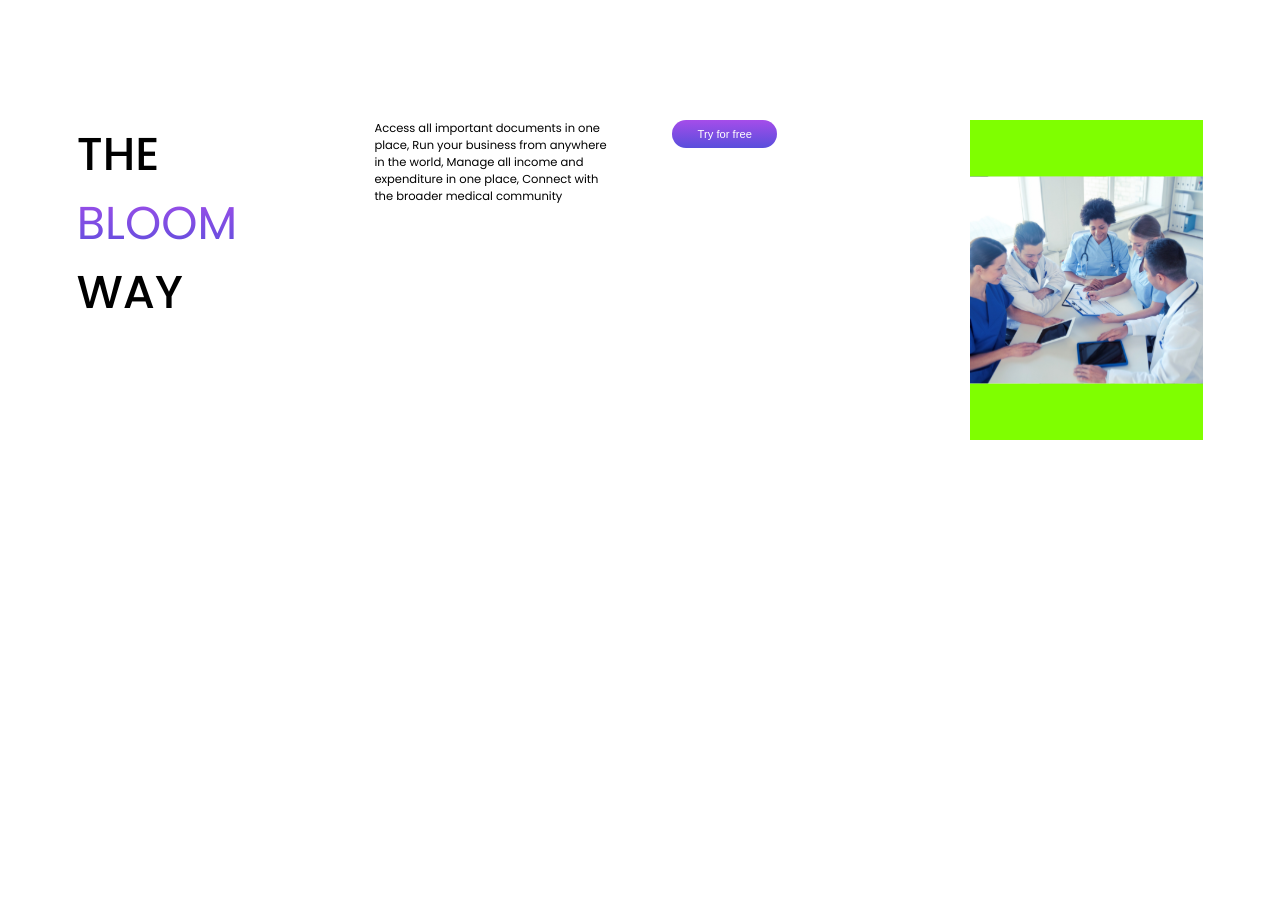
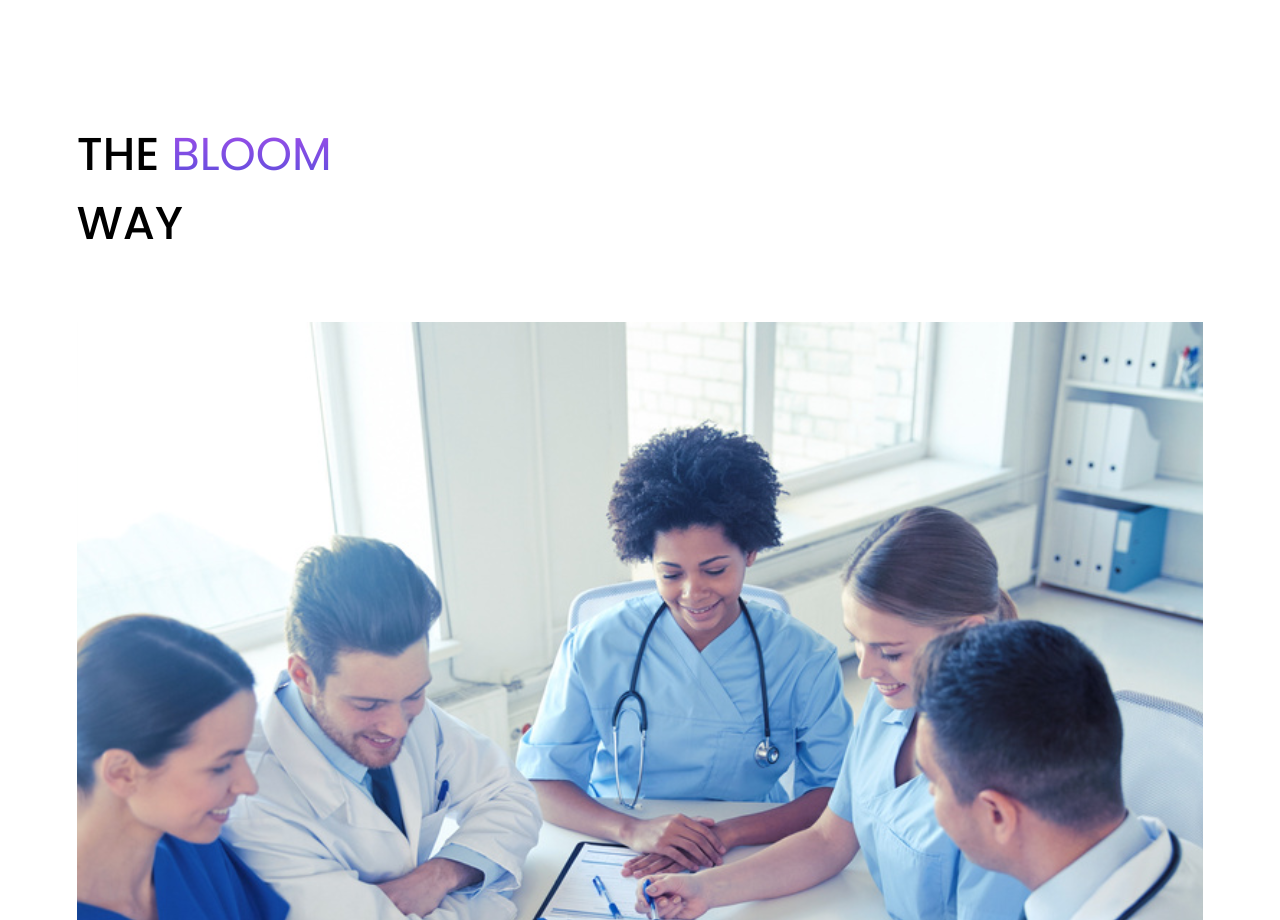
Before and after one commit to Lovethrech/BLOOM-Chel, a Vue app: page / in a window 1280 px wide. Shown: the part 1000-1920 px from the top of the page. Before the commit the page ends 1680 px from the top, so only its background shows below. Built offline with nearby package versions, Linux system fonts and the light colour scheme.

Commit message:
...working on home-about section component.

```diff
--- a/src/components/home/about/HomeAbout.vue
+++ b/src/components/home/about/HomeAbout.vue
@@ -37,12 +37,23 @@ const tryFreeBtnColor=ref("#ffffff");
 }
 .home-about-mini-ctn{
     width:100%;
-    display:flex;
-    flex-direction: row;
-    justify-content: space-between;
+    display:grid;
+
     gap:5vw;
     height:40%;
 }
+.home-about-title{
+        grid-column: 1;
+        grid-row:1;
+    }
+    .home-about-img{
+        grid-column: 1;
+        grid-row: 2;
+    }
+    .home-about-desc{
+        grid-column: 1;
+        grid-row: 3;
+    }
 .home-about-mini-ctn-grid-layout{
     display:flex;
     flex-direction: column;
```
